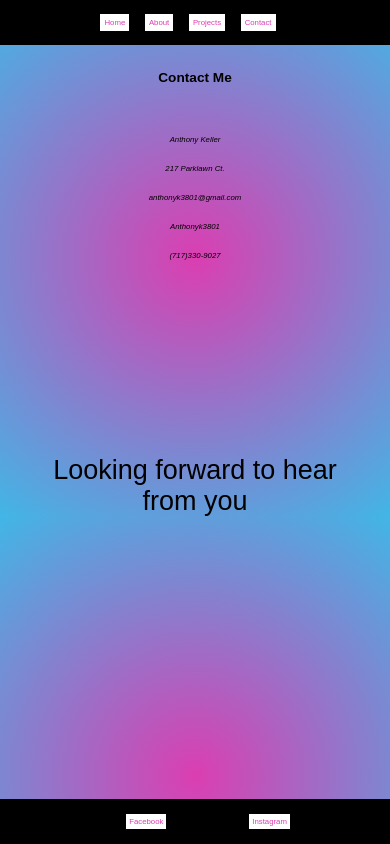
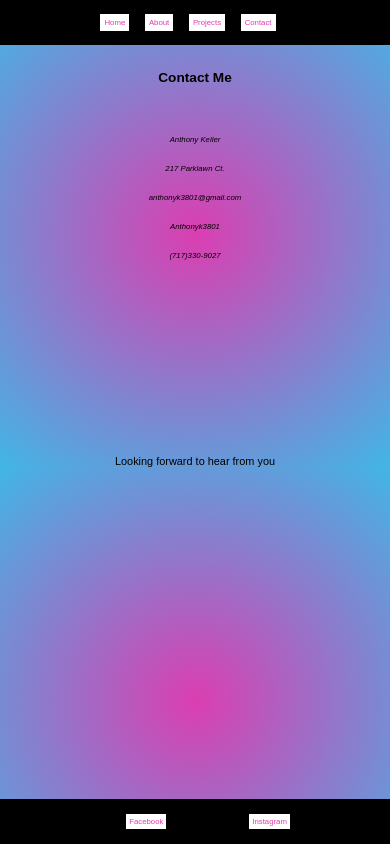
Before and after one commit to Anthonyk3801/Anthonyk3801.github.io, a plain HTML site: page contact.html in a window 390 px wide. Drawn offline with Linux system fonts and the light colour scheme.

Commit message:
Deleted copy of .message class in css

```diff
--- a/style.css
+++ b/style.css
@@ -281,9 +281,6 @@ a:visited {
     padding-left: 5vw;
     padding-right: 6vw;
   }
-  .message {
-    font-size: 27px;
-  }
   a.home:link {
     background-color: white;
     padding: 4px;
```
